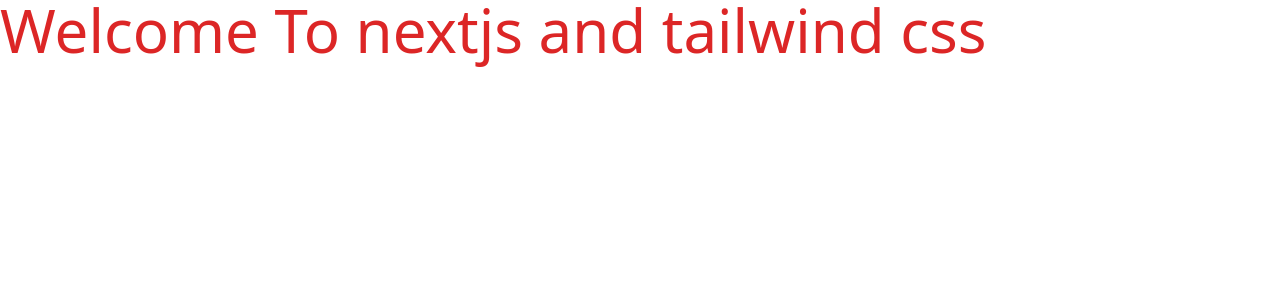
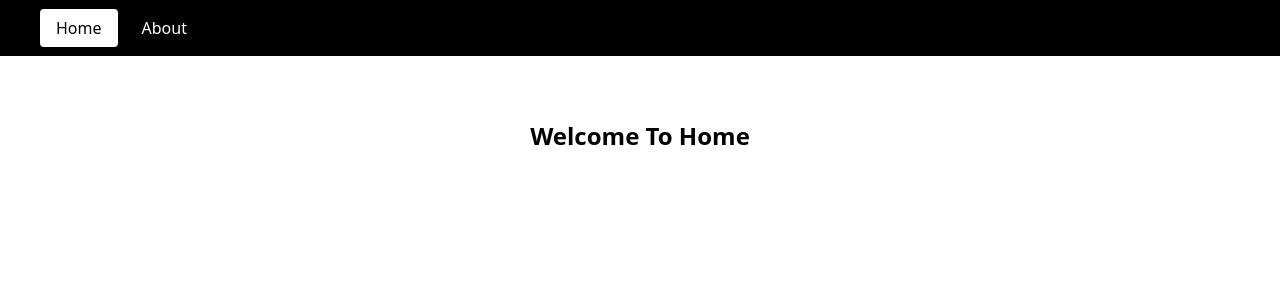
Before and after one commit to 4hmedhabib/web-dev-news, a Next.js app: page / in a window 1280 px wide. Shown: the top 300 px of the page. Built offline with nearby package versions, Linux system fonts and the light colour scheme.

Commit message:
added nav link and updated some files

```diff
--- /dev/null
+++ b/components/Layout.js
@@ -0,0 +1,15 @@
+import { Fragment } from 'react';
+import Nav from './Nav';
+
+const Layout = ({ children }) => {
+	return (
+		<Fragment>
+			<Nav />
+			<div className="container flex justify-center pt-16">
+				<main>{children}</main>
+			</div>
+		</Fragment>
+	);
+};
+
+export default Layout;
--- a/components/Nav.js
+++ b/components/Nav.js
@@ -1,16 +1,16 @@
 import Link from 'next/link';
+import router from 'next/router';
+import NavLink from './NavLink';
 
 const Nav = () => {
 	return (
-		<nav className="bg-black text-white px-10 py-2 md:justify-center items-center">
-			<ul className="flex">
-				<li className="hover:bg-white px-4 py-2 hover:p-4 hover:text-black rounded hover:rounded-2xl">
-					<Link styl href="/">
-						Home
-					</Link>
+		<nav className="bg-black text-white px-10 py-4 flex justify-center md:justify-start items-center">
+			<ul className="flex items-center">
+				<li className="mr-2">
+					<NavLink href="/">Home</NavLink>
 				</li>
-				<li className="hover:bg-white px-4 py-2 hover:p-4 hover:text-black rounded hover:rounded-full">
-					<Link href="/about">About</Link>
+				<li>
+					<NavLink href="/about">About</NavLink>
 				</li>
 			</ul>
 		</nav>
--- /dev/null
+++ b/components/NavLink.js
@@ -0,0 +1,22 @@
+import React from 'react';
+import Link from 'next/link';
+import { useRouter } from 'next/router';
+
+const NavLink = ({ children, href }) => {
+	const router = useRouter();
+
+	return (
+		<Link href={href}>
+			<a
+				className={` hover:bg-white px-4 py-2 hover:p-4 hover:text-black rounded hover:rounded-2xl ${router.pathname ===
+				href
+					? ' bg-white text-black '
+					: ''}`}
+			>
+				{children}
+			</a>
+		</Link>
+	);
+};
+
+export default NavLink;
--- a/pages/_app.js
+++ b/pages/_app.js
@@ -1,8 +1,13 @@
 import '../styles/globals.css';
 import 'tailwindcss/tailwind.css';
+import Layout from '../components/Layout';
 
 function MyApp({ Component, pageProps }) {
-	return <Component {...pageProps} />;
+	return (
+		<Layout>
+			<Component {...pageProps} />
+		</Layout>
+	);
 }
 
 export default MyApp;
--- /dev/null
+++ b/pages/about.js
@@ -0,0 +1,9 @@
+const about = () => {
+	return (
+		<div>
+			<h1 className="font-bold text-2xl">About </h1>
+		</div>
+	);
+};
+
+export default about;
--- a/pages/index.js
+++ b/pages/index.js
@@ -4,11 +4,11 @@
 	return (
 		<div>
 			<Head>
-				<title>Create Next App</title>
+				<title>Home || Web Dev News</title>
 				<meta name="description" content="Generated by create next app" />
 				<link rel="icon" href="/favicon.ico" />
 			</Head>
-			<h1 className="text-6xl text-red-600 ">Welcome To nextjs and tailwind css</h1>
+			<h1 className="font-bold text-2xl">Welcome To Home </h1>
 		</div>
 	);
 }
```
